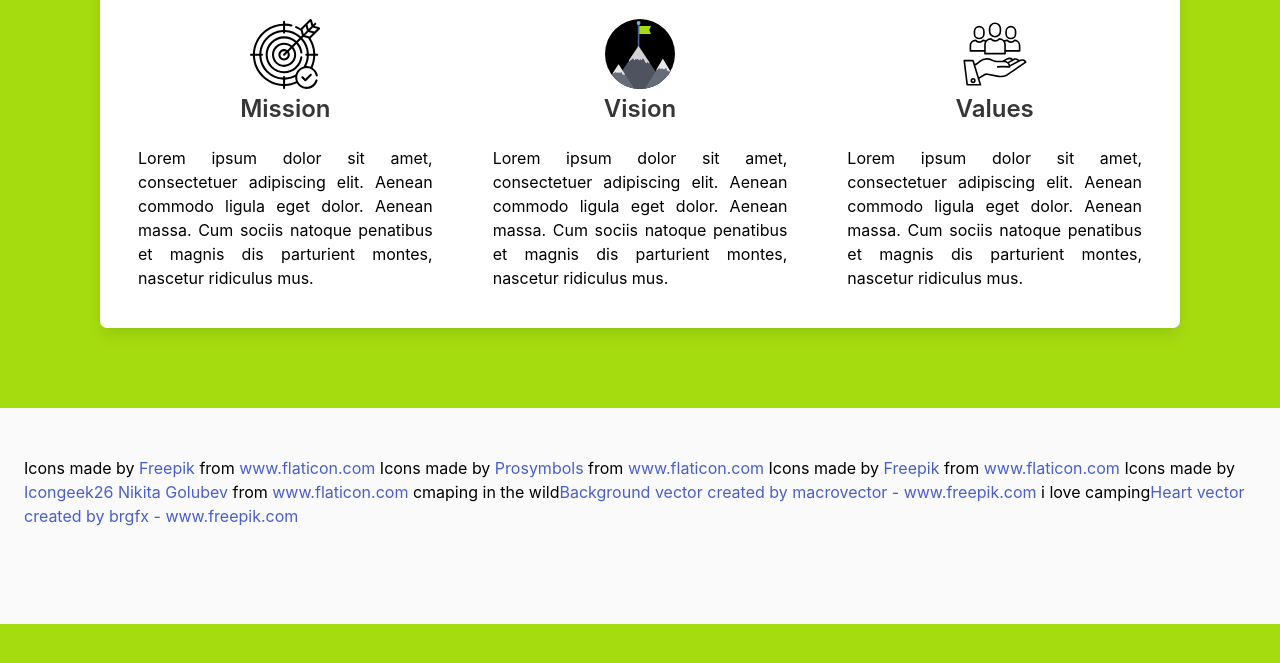
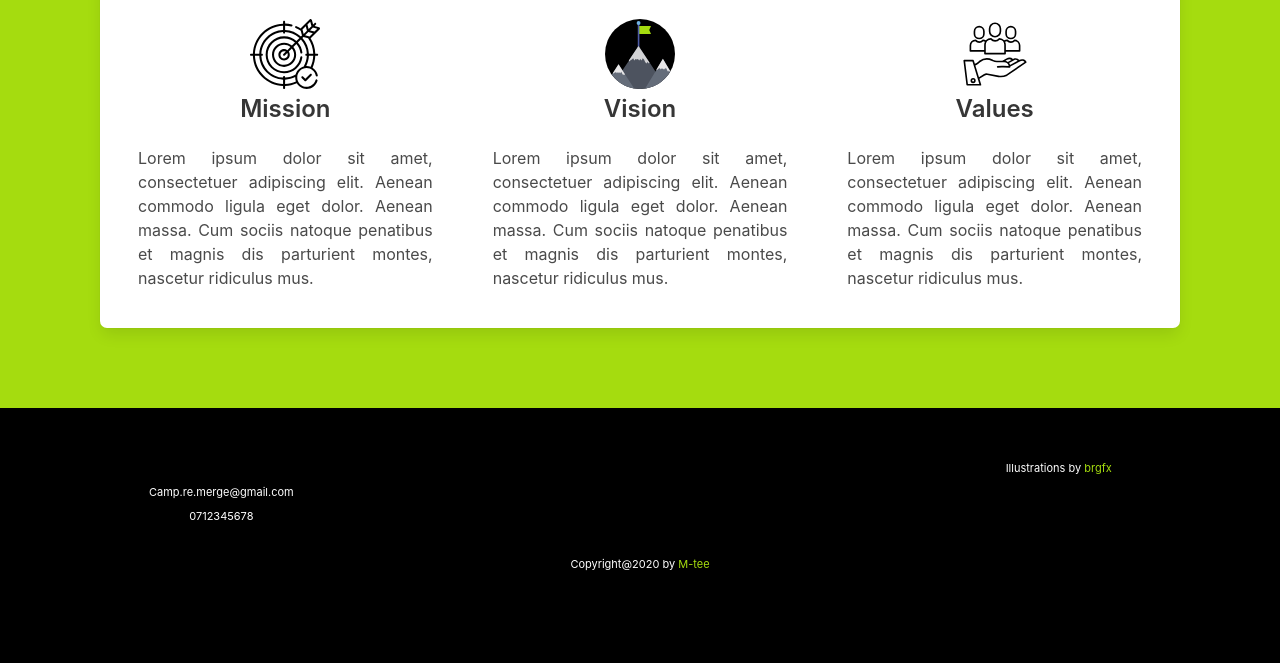
Before and after one commit to ruheni/camp-re-emerge-website, a plain HTML site: page About us/index.html in a window 1280 px wide. Shown: the part 727-1390 px from the top of the page. Before the commit the page ends 1351 px from the top, so only its background shows below. Drawn offline with nearby package versions, Linux system fonts and the light colour scheme.

Commit message:
Page links/ footer

```diff
--- a/About us/index.html
+++ b/About us/index.html
@@ -24,7 +24,7 @@
 
         <div class="navbar_menu navbar-end menu">
 
-            <a href="../Home/index.html" class="navbar-item"> Home </a>
+            <a href="../index.html" class="navbar-item"> Home </a>
             <a href="../About us/index.html" class="navbar-item"> About Us </a>
             <a class="navbar-item"> Blog </a>
             <a class="navbar-item"> Contact Us </a>
@@ -46,7 +46,7 @@
                     <img src="../Assets/41094.jpg" alt="">
                 </div>
                 <div class="column column-style">
-                    <div class="about-content">
+                    <div class="about-content ">
                         Lorem ipsum dolor sit amet, consectetuer adipiscing elit.
                         Aenean commodo ligula eget dolor. Aenean massa. Cum sociis
                         natoque penatibus et magnis dis parturient montes, nascetur
@@ -103,14 +103,32 @@
         </div>
     </section>
     <footer class="footer">
+        <div class="columns">
+            <div class="column contacts">
+                <div class="email is-inline">
+                    <img src="" alt="">
+                    <p>Camp.re.merge@gmail.com</p>
+                </div>
 
-            Icons made by <a href="http://www.freepik.com/" title="Freepik">Freepik</a> from <a href="https://www.flaticon.com/" title="Flaticon"> www.flaticon.com</a>
+                <p> 0712345678</p>
+            </div>
+            <div class="column social-icons"></div>
+            <div class="column attribution">
+                    Illustrations by<a href="https://www.freepik.com/free-photos-vectors/heart"> brgfx </a>
+            </div>
+        </div>
+        <div>
+           <p class="has-text-centered"> Copyright@2020 by <a href="#">M-tee</a> </p>
+        </div>
+
+
+            <!-- Icons made by <a href="http://www.freepik.com/" title="Freepik">Freepik</a> from <a href="https://www.flaticon.com/" title="Flaticon"> www.flaticon.com</a>
             Icons made by <a href="https://www.flaticon.com/authors/prosymbols" title="Prosymbols">Prosymbols</a> from <a href="https://www.flaticon.com/" title="Flaticon"> www.flaticon.com</a>
             Icons made by <a href="https://www.flaticon.com/authors/freepik" title="Freepik">Freepik</a> from <a href="https://www.flaticon.com/" title="Flaticon"> www.flaticon.com</a>
             Icons made by <a href="" title="Icongeek26">Icongeek26 Nikita Golubev</a> from <a href="https://www.flaticon.com/" title="Flaticon"> www.flaticon.com</a>
 
-            cmaping in the wild<a href="https://www.freepik.com/free-photos-vectors/background">Background vector created by macrovector - www.freepik.com</a>
-            i love camping<a href="https://www.freepik.com/free-photos-vectors/heart">Heart vector created by brgfx - www.freepik.com</a>
+
+            i love camping<a href="https://www.freepik.com/free-photos-vectors/heart">Heart vector created by brgfx - www.freepik.com</a> -->
         </footer>
 </body>
 
--- a/About us/style.css
+++ b/About us/style.css
@@ -1,12 +1,17 @@
+/* GENERAL STYLES */
+*{
 
-*{
-    color:  #000000;
     box-sizing: border-box;
     line-height: 1.5rem;
 }
+
 html{
     background-color:  #a5dc0f;
 }
+body{
+    color:  #000000;
+}
+/* NAVBAR STYLES */
 .nav{
     background-color: #000000;
     position: fixed;
@@ -39,6 +44,8 @@ html{
     color: #000000;
 
 }
+
+
 /* ABOUT SECTION SYTLES */
 .card-style{
     margin: 80px 100px;
@@ -57,3 +64,14 @@ width: 70px;
 .column-style{
     padding: 10px 30px 30px;
 }
+/* FOOTER */
+.footer{
+    background-color: #000000;
+    font-size: 11px;
+    color: #ffffff;
+    text-align: center;
+}
+a{
+    color: #a5dc0f;
+    text-decoration: none;
+}
```
